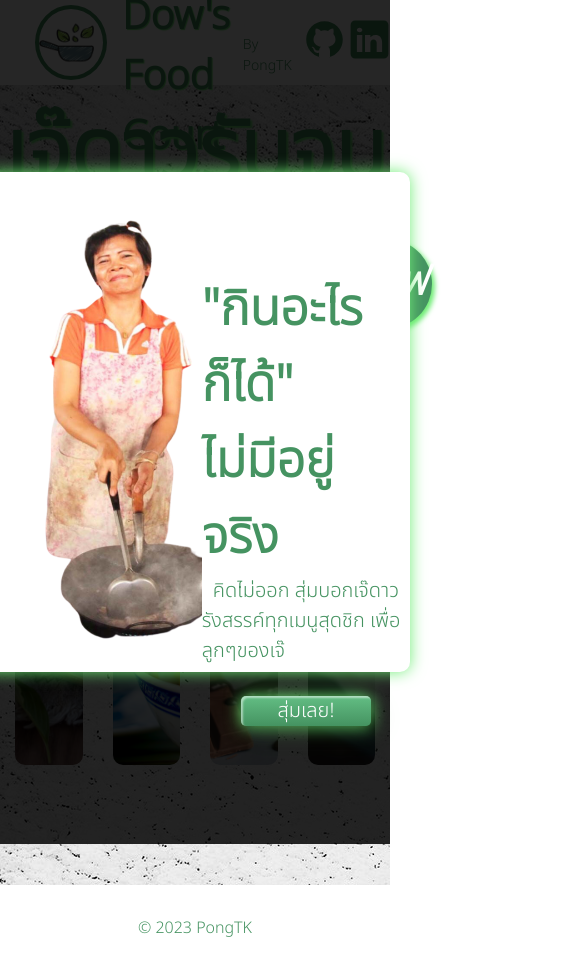
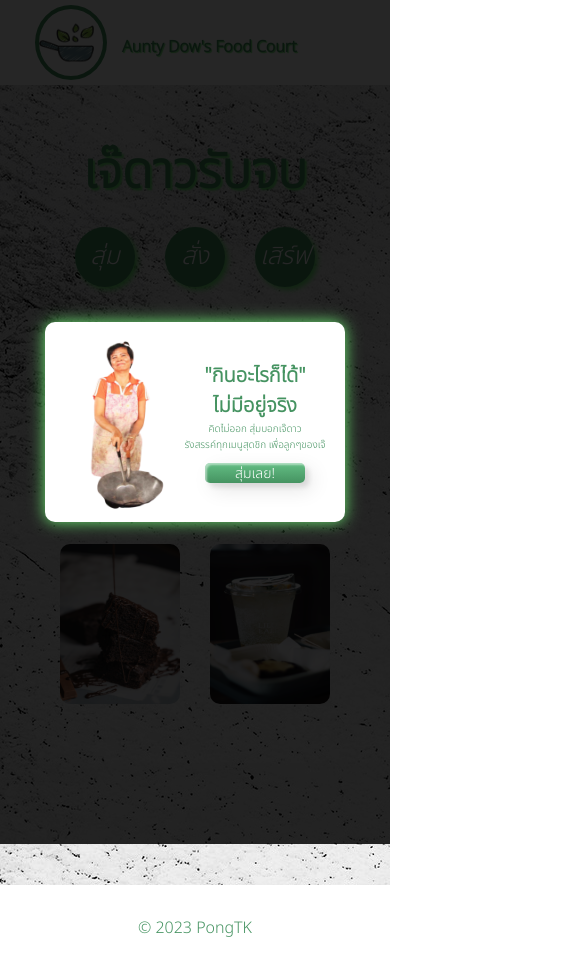
Before and after one commit to PongTK/Random-Food, a React (Vite) app: page / in a window 390 px wide. Shown: the whole page, 585 px wide, since content can reach past the window. Built offline with nearby package versions, Linux system fonts and the light colour scheme.

Commit message:
Add media style for mobile device

```diff
--- a/src/style/Header.css
+++ b/src/style/Header.css
@@ -69,3 +69,11 @@ a.contactlink img{
 a.contactlink img:hover{
     width: 46px;
 }
+
+@media (max-width: 500px) {
+    div.contact{visibility: hidden;}
+    p.homeSign{visibility: hidden;}
+    h1.homeSign{font-size: 1rem;
+        width: 200px;
+    }
+}
--- a/src/style/MainManu.css
+++ b/src/style/MainManu.css
@@ -28,17 +28,19 @@ h1.mainManuText{
 }
 
 div.threeWords{
-    margin: 20px;
-    width: 575px;
+    margin-bottom: 20px;
+    min-width: 200px;
+    max-width: 575px;
     height: 92px;
     display: flex;
-    justify-content: space-around;
+    justify-content: center;
     align-items: center;
 }
 
 div.innerThreeWords{
     width: 90px;
     height: 90px;
+    margin: 15px;
     background-color: #459361;
     border-radius: 100%;
     text-align: center;
@@ -108,10 +110,6 @@ div.box:hover{
     left: 15px;
 }
 
-@media (max-width: 1000px) {
-    .boxText{visibility: hidden}
-}
-
 h1.list, h4.list{
     color: #ffffff;
 
@@ -141,3 +139,51 @@ div.drink{
     background-repeat: no-repeat;
     background-size: 300px 400px;
 }
+
+
+@media (max-width: 1000px) {
+    .boxText{visibility: hidden}
+}
+
+@media (max-width: 500px) {
+    h1.mainManuText{
+        font-size: 50px;
+    }
+    ul{
+        max-width: 100vw;
+        list-style-type: none;
+        display: grid;
+        grid-template-columns: 1fr 1fr;
+    }
+    div.box{
+        width: 120px;
+        height: 160px;
+    }
+    div.rice{
+        background-repeat: no-repeat;
+    background-size: 120px 160px;
+    }
+    div.noodle{
+        background-repeat: no-repeat;
+    background-size: 120px 160px;
+    }
+    div.dessert{
+        background-repeat: no-repeat;
+    background-size: 120px 160px;
+    }
+    div.drink{
+        background-repeat: no-repeat;
+    background-size: 120px 160px;
+    }
+
+    div.innerThreeWords{
+        width: 60px;
+        height: 60px;
+    }
+
+    div.innerThreeWords h2{
+        font-size: 25px;
+        font-weight: 500;
+        padding-top: 10px;
+    }
+}
--- a/src/style/PopUp.css
+++ b/src/style/PopUp.css
@@ -91,3 +91,32 @@ button.goToPage:hover {
     background: rgb(69, 147, 97);
  background: linear-gradient(0deg, rgb(99, 190, 132) 0%, rgb(138, 233, 173) 100%);
  }
+
+ @media (max-width:500px) {
+    div.popUp{
+        width: 300px;
+        height: 200px;
+    }
+    div.auntyDowPopUpImg{
+        width: 120px;
+        height: 200px;
+        background-size: 120px 200px;
+    }
+    div.popUpDetail{
+        height: 150px;
+        justify-content: center;
+        align-items: center;
+    }
+    div.popUpDetail h2{
+        font-size: 20px;
+    }
+    div.popUpDetail p{
+        font-size: 10px;
+    }
+    button.goToPage{
+        width: 100px;
+        height: 20px;
+        margin-top: 10px;
+        font-size: 14px;
+    }
+ }
--- a/src/style/RandomPage.css
+++ b/src/style/RandomPage.css
@@ -239,3 +239,59 @@ span.randomCover h3{
     transform: rotateY(-10deg) scale(1.1);
     transition-delay: 0.7s;
 }
+
+@media (max-width:500px) {
+    .randomPageContent{
+        width: 300px;
+        height: 200px;
+    }
+    div.topContent, img.aunty{
+        visibility: hidden;
+        width: 0px;
+        height: 0px;
+    }
+    div.bookGroup{
+        position: absolute;
+        left: 290px;
+        top: 0;
+        width: 280px;
+        height:165px;
+        display: flex;
+        flex-direction: column;
+        align-items: center;
+    }
+    .front, .back, .page1, .page2, .page3, .page4, .page5, .page6 {
+        width: 125px;
+        height: 120px;
+    }
+    span.randomResult{
+        position: absolute;
+        top: 20px; left: 10px;
+        width: 100px;
+        height: 25px;
+    }
+
+    span.randomCover{
+        position: absolute;
+        top: 50px; left: 10px;
+        width: 100px;
+        height: 25px;
+        text-align: center;
+    }
+
+    span.randomCover h3{
+        width: 100px;
+        height: 25px;
+        border-radius: 3px;
+        background-color: #ffffff;
+        color: #333;
+        font-size: 16px;
+    }
+    button.reRandom{
+        width: 90px;
+        height: 20px;
+        margin-top: 10px;
+        font-size: 14px;
+    }
+
+}
```
